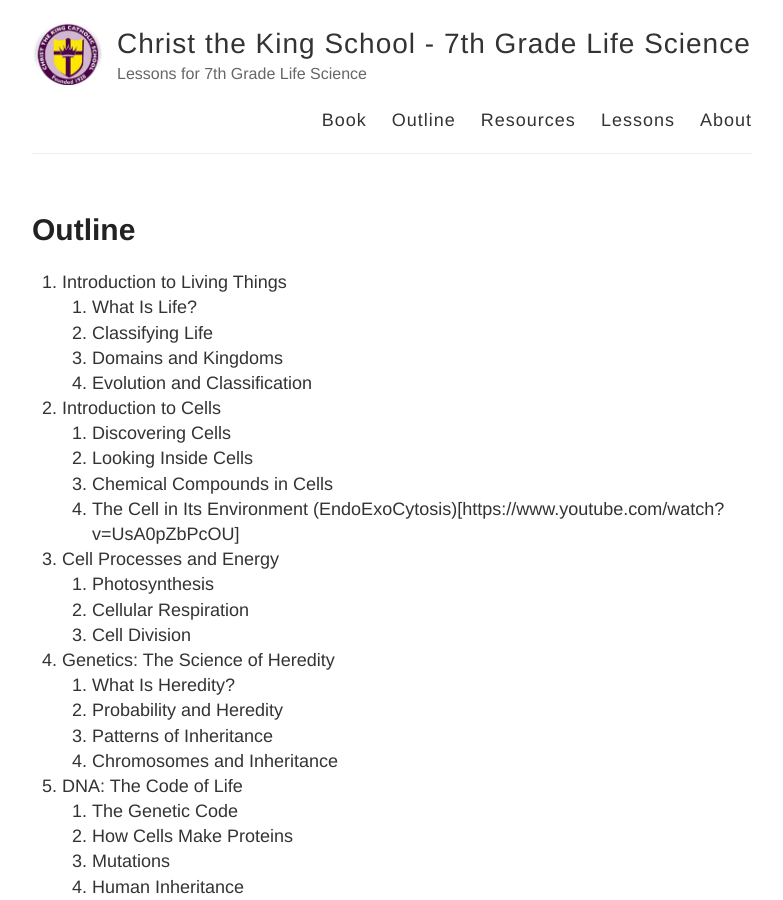
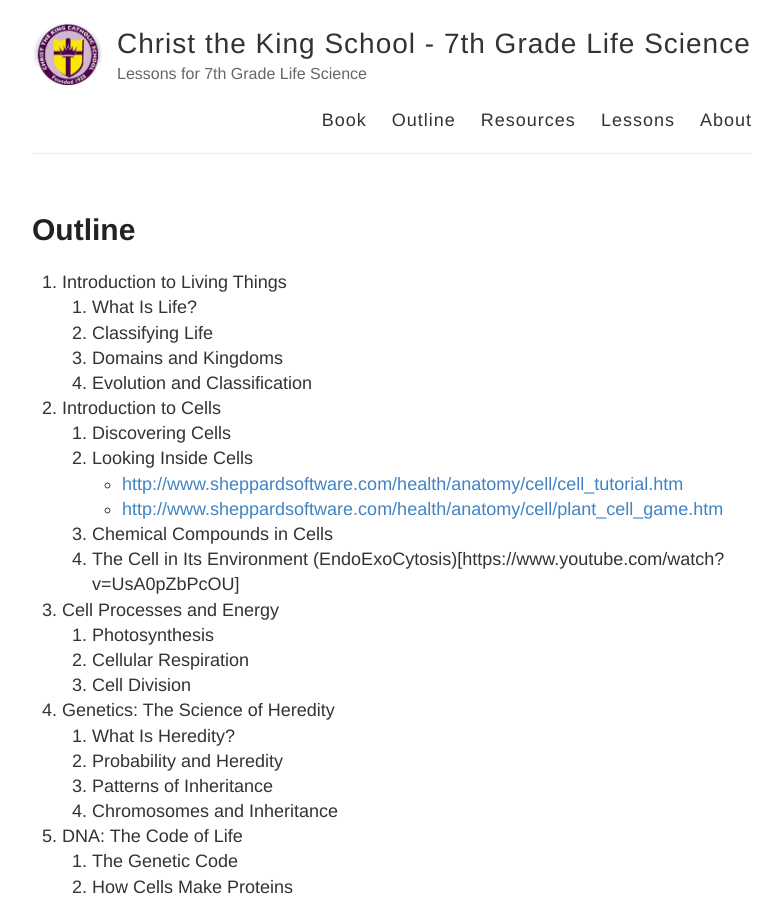
Before and after one commit to ctkstl/life-science, a Jekyll site: the page built from outline.md, in a window 1280 px wide and 900 px high. Shown: the whole window, without its empty margins (248-1031 px from the left). Built offline with Jekyll 4.4.1, drawn with Linux system fonts in a browser that asks for light colours.

Commit message:
cell games

```diff
--- a/outline.md
+++ b/outline.md
@@ -12,6 +12,8 @@ permalink: /outline/
 2. Introduction to Cells
    1. Discovering Cells
    2. Looking Inside Cells
+      * [http://www.sheppardsoftware.com/health/anatomy/cell/cell_tutorial.htm](Cell structures game)
+      * [http://www.sheppardsoftware.com/health/anatomy/cell/plant_cell_game.htm](plant cell)
    3. Chemical Compounds in Cells
    4. The Cell in Its Environment
      (EndoExoCytosis)[https://www.youtube.com/watch?v=UsA0pZbPcOU]
```
